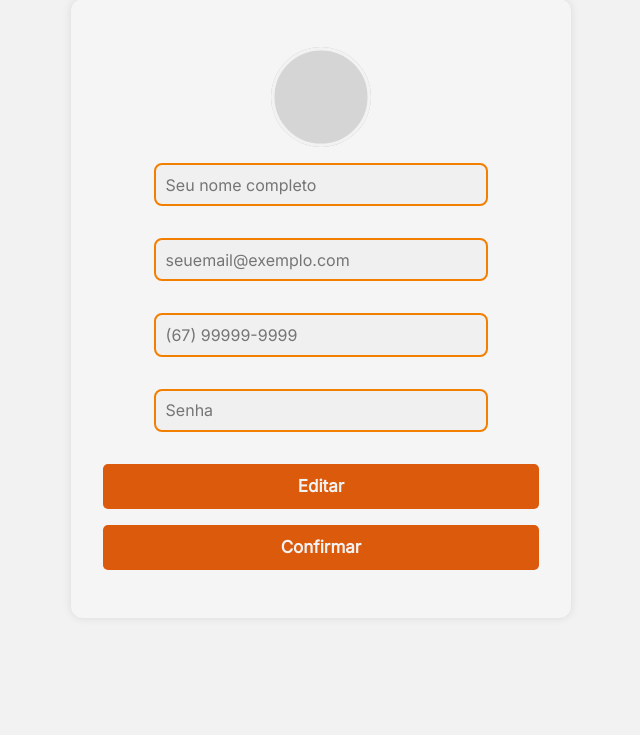
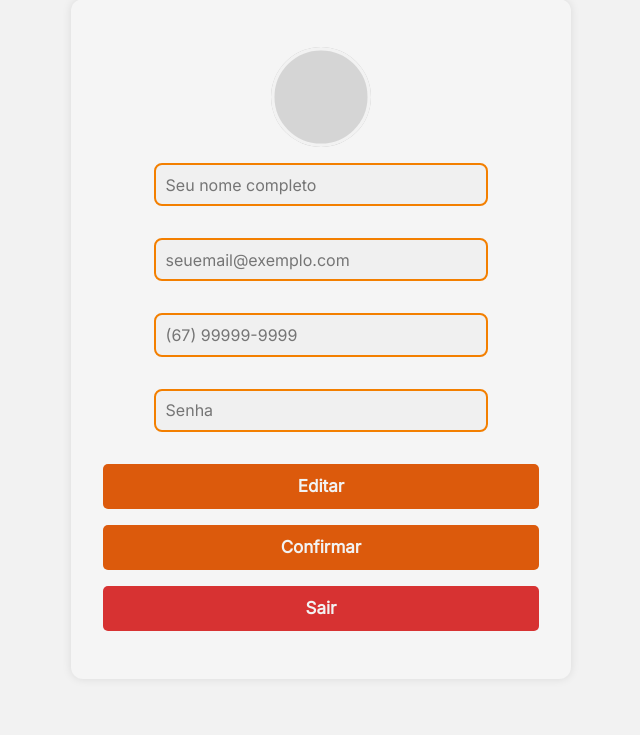
Before and after one commit to cadulucas1/CRUDCAT, a PHP site: template app/views/cliente/perfil.php in a window 1280 px wide. Shown: the part 97-832 px from the top of the page, without its empty margins (319-959 px from the left). Run offline with PHP 8.4, Linux system fonts and the light colour scheme; the template is opened without the code that fills it, so the values that code supplies are empty.

Commit message:
feat(loggout): botão de loggout adicionado

```diff
--- a/app/views/cliente/perfil.php
+++ b/app/views/cliente/perfil.php
@@ -38,6 +38,7 @@ require_once('./utils/head.php');
 
             <button type="button" class="btn-base" id="btnEditar">Editar</button>
             <button type="submit" class="btn-base" id="btnConfirmar" disabled>Confirmar</button>
+            <button type="submit" onclick="pag('login')" class="btn-base vermelho" id="btnSair">Sair</button>
         </form>
     </main>
 
--- a/public/css/cliente/perfil.css
+++ b/public/css/cliente/perfil.css
@@ -60,6 +60,10 @@ body {
     }
 }
 
+.vermelho{
+    background-color: var(--vermelho);
+}
+
 /* Versão desktop grande */
 @media screen and (min-width: 768px) {
     .form-container {
```
